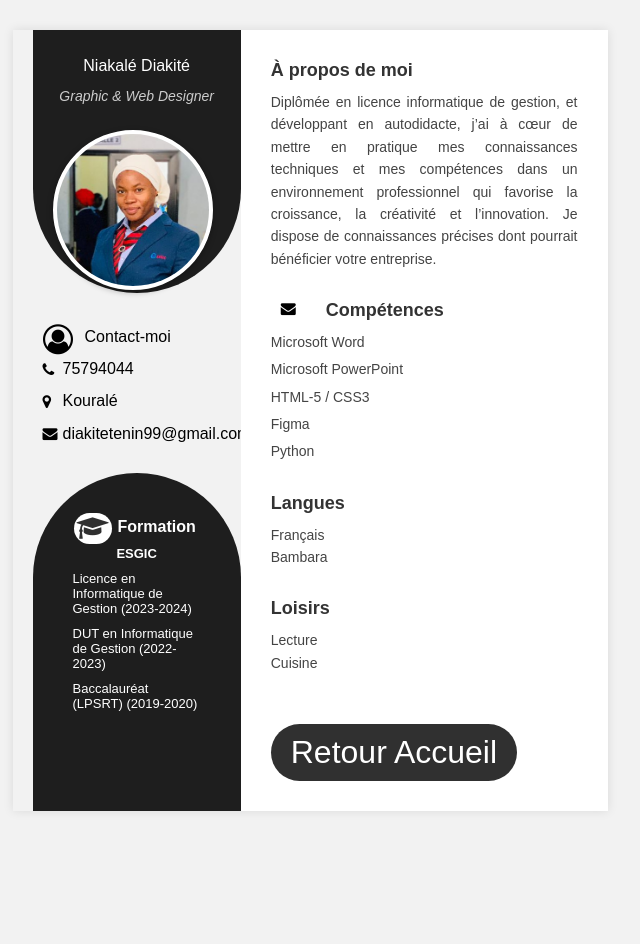
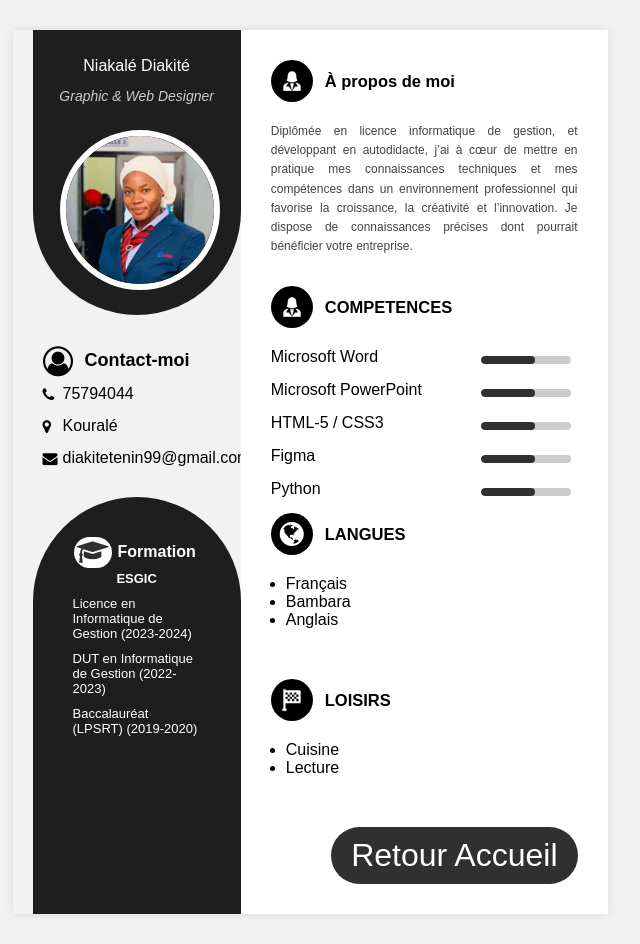
Before and after one commit to Niakale25/Maquette_InteractiveWEB, a plain HTML site: page cv.html in a window 1280 px wide. Shown: the whole page, without its empty margins (330-970 px from the left). Before the commit the page ends 841 px from the top, so only its background shows below. Drawn offline with Linux system fonts and the light colour scheme.

Commit message:
autres modification

```diff
--- a/cv.html
+++ b/cv.html
@@ -49,8 +49,14 @@
 
         <!-- Colonne droite -->
         <div class="right-column">
-          <div class="section">
-            <div><span></span><h2> À propos de moi</h2></div>
+
+          <div class="section-titre">
+            <div class="icone-container">
+              <img src="img/woman.png" alt="Compétences">
+            </div>
+            <h2>À propos de moi</h2>
+          </div>
+          <div class="sectionApropos">
             <p style="text-align: justify;">
               Diplômée en licence informatique de gestion, et développant en autodidacte,
               j’ai à cœur de mettre en pratique mes connaissances techniques et mes
@@ -60,48 +66,70 @@
             </p>
           </div>
 
-          <div class="section">
-            <div> <span class="iconee"><i class="fa fa-envelope" aria-hidden="true"></i>
-            </span> <h2 class="text_sec" ><Strong>Compétences</Strong></h2></div>
+            <div class="section-titre">
+              <div class="icone-container">
+                <img src="img/woman.png" alt="Compétences">
+              </div>
+              <h2>COMPETENCES</h2>
+            </div>
 
-            <ul class="skills">
-              <li>
-                <span class="txt">Microsoft Word</span>
-                <span class="percent"></span>
-                </li>
-              <li>
-                <span class="txt">Microsoft PowerPoint</span>
-                <span class="percent"></span>
-              </li>
-              <li>
-                <span class="txt">HTML-5 / CSS3</span>
-                <span class="percent"></span>
-              </li>
-              <li>
-                <span class="txt">Figma</span>
-                <span class="percent"></span>
-              </li>
-              <li>
-                <span class="txt">Python</span>
-                <span class="percent"></span>
-               </li>
-
-            </ul>
+          <div class="competence">
+            <span class="label">Microsoft Word</span>
+            <div class="progress-bar">
+              <div class="progress" style="width: 60%;"></div>
+            </div>
           </div>
 
-          <div class="section">
-            <h2> Langues</h2>
+          <div class="competence">
+            <span class="label">Microsoft PowerPoint</span>
+            <div class="progress-bar">
+              <div class="progress" style="width: 60%;"></div>
+            </div>
+          </div>
+
+          <div class="competence">
+            <span class="label">HTML-5 / CSS3</span>
+            <div class="progress-bar">
+              <div class="progress" style="width: 60%;"></div>
+            </div>
+          </div>
+
+          <div class="competence">
+            <span class="label">Figma</span>
+            <div class="progress-bar">
+              <div class="progress" style="width: 60%;"></div>
+            </div>
+          </div>
+          <div class="competence">
+            <span class="label">Python</span>
+            <div class="progress-bar">
+              <div class="progress" style="width: 60%;"></div>
+            </div>
+          </div>
+          <div class="section-titre">
+            <div class="icone-container">
+              <i style="color: white; font-size: 28px;" class="fa fa-globe" aria-hidden="true"></i>
+            </div>
+            <h2>LANGUES</h2>
+          </div>
+          <div class="ul">
             <ul>
               <li>Français</li>
               <li>Bambara</li>
+              <li>Anglais</li>
             </ul>
           </div>
+          <div class="section-titre">
+            <div class="icone-container">
+              <img src="img/bxsd.png" alt="Compétences">
+            </div>
+            <h2>LOISIRS</h2>
+          </div>
+          <div class="ul">
+            <ul>
+              <li>Cuisine</li>
+              <li>Lecture</li>
 
-          <div class="section">
-            <h2> Loisirs</h2>
-            <ul>
-              <li>Lecture</li>
-              <li>Cuisine</li>
             </ul>
           </div>
           <button id="btnToIndex">Retour Accueil</button>
--- a/styles.css
+++ b/styles.css
@@ -122,8 +122,10 @@ button{
     width: 35%;
     display: flex;
     flex-direction: column;
+    justify-content: space-between;
     align-items: stretch;
     margin-left: 20px;
+
   }
 
   .profile-header {
@@ -142,19 +144,19 @@ button{
   .profile-image {
     position: absolute;
     top: 100px;
-    bottom: 0px;
     display: flex;
     justify-content: center;
+    overflow-x:  hidden;
   }
   .profile-image img {
-
+    margin-left: 7px;
   width: 160px;
   height: 160px;
   border-radius: 50%;
   object-fit: cover;
-  border: 4px solid white;
-  background-color: white;
-  box-shadow: 0 2px 6px rgba(0,0,0,0.3);
+  border: 6px solid white;
+
+
   }
   .profile-header p, .job-title{
     line-height: 2;
@@ -170,7 +172,8 @@ button{
   #ww{
     margin-left: 25%;
     margin-top: -14%;
-
+    font-size: 18px;
+    font-weight: bold;
  }
  .contact-section{
   margin-top: 30px;
@@ -181,7 +184,7 @@ button{
  }
  .icone{
   margin-left: 5%;
-  margin-top: -10%;
+  margin-top: -33%;
   font-size: 30px;
 
  }
@@ -235,48 +238,93 @@ button{
   }
 
   .right-column {
+    display: flex;
+    flex-direction: column;
+    justify-content: space-between;
     width: 65%;
     background: white;
     padding: 30px;
   }
   .right-column button{
-    margin-top: 20px;
-    padding: 10px 20px;
+   align-self: flex-end;
+   margin-top: auto;
     background-color: #303030;
      color: white;
     border-radius: 40px;
     font-size: 2rem;
     cursor: pointer;
     border: none;
+    margin-bottom: 0%;
 
   }
-  .section {
+  .sectionApropos {
     margin-bottom: 30px;
   }
 
-  .section h2 {
-    font-size: 18px;
-    color: #333;
-    margin-bottom: 10px;
+
+
+  .sectionApropos p {
+    font-size: 12px;
+    color: #444;
+    line-height: 1.6;
+
   }
 
-  .section p, .section li {
-    font-size: 14px;
-    color: #444;
-    line-height: 1.6;
-    list-style: none;
+  .competence {
+    display: flex;
+    align-items: center;
+    gap: 10px;
+    margin-bottom: 10px;
+
   }
 
-  .skills li {
+  .label {
+    width: 200px; /* largeur fixe pour aligner les textes */
+
     margin-bottom: 5px;
   }
-  .text_sec{
-    margin-left: 55px;
-    margin-top:  -6%;
-    font-size:25px;
+
+  .progress-bar {
+    width: 90px;
+    height:8px;
+    background-color: #ccc;
+    border-radius: 4px;
+    overflow: hidden;
   }
-  .iconee{
-    font-size: 15px;
-    margin-left: 10px;
-    margin-top: -6%;
+
+  .progress {
+    height: 100%;
+    background-color: #303030;
+    transition: width 0.5s ease;
+    border-radius: 20px;
   }
+ .section-titre {
+  display: flex;
+  align-items: center;
+  gap: 12px;
+  margin-bottom: 20px;
+  font-size: 11px;
+  font-weight: bold;
+}
+
+.icone-container {
+  width: 42px;
+  height: 42px;
+  background-color: black;
+  border-radius: 50%;
+  display: flex;
+  align-items: center;
+  justify-content: center;
+
+}
+
+.icone-container img {
+  width: 26px;
+  height: 26px;
+  object-fit: contain; /* pour garder l’image bien visible et entière */
+}
+
+.ul{
+  margin-left: 15px;
+margin-bottom: 50PX;
+}
```
Also changed, not shown: img/bxsd.png (added), img/woman.png (added).
